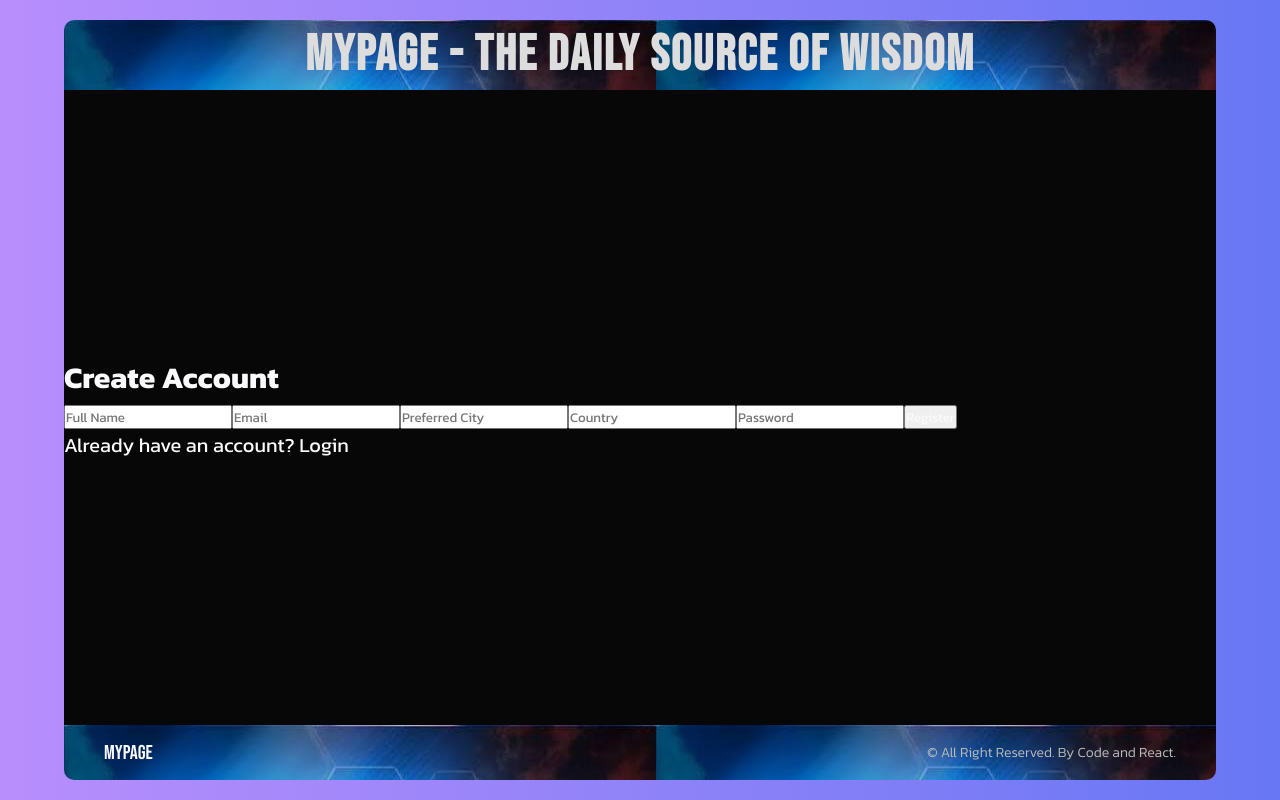
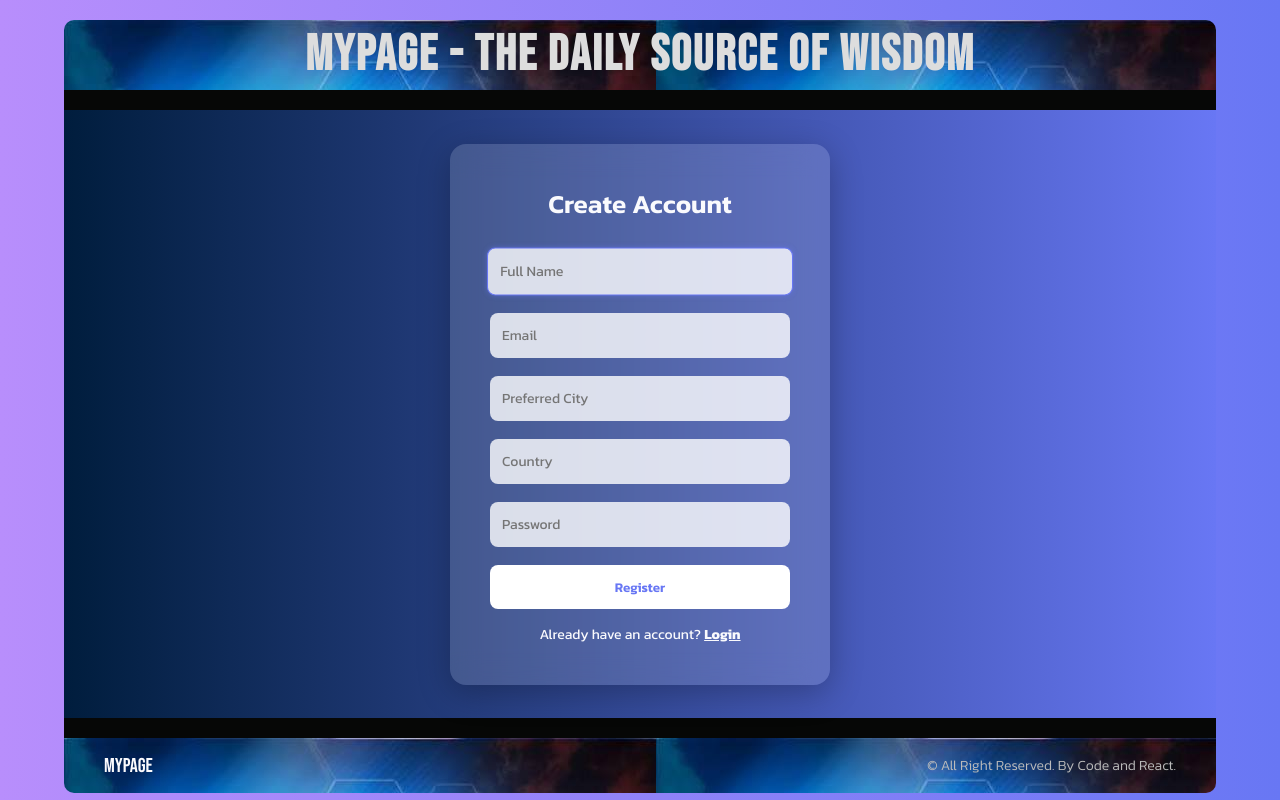
Before and after one commit to Viji-qmofi/MyPage2-Vijayalakshmi-R, a React (Vite) app in the folder react-news-app/: page /register in a window 1280 px wide. Built offline with nearby package versions, Linux system fonts and the light colour scheme.

Commit message:
Stlye fixed

```diff
--- a/react-news-app/src/components/Pages/Register.jsx
+++ b/react-news-app/src/components/Pages/Register.jsx
@@ -68,15 +68,15 @@ export default function Register() {
   };
 
   return (
-    <div className="auth-container">
-      <div className="auth-card">
-        <h2 className="auth-title">Create Account</h2>
-            <form className="auth-form" onSubmit={handleSubmit}>
+    <div className="profile-container">
+      <div className="profile-card">
+        <h2 className="profile-title">Create Account</h2>
+            <form className="profile-form" onSubmit={handleSubmit}>
 
             <input
             ref={usernameRef}
             type="text"
-            className="auth-input"
+            className="profile-input"
             placeholder="Full Name"
             value={form.fullName}
             onChange={(e) =>
@@ -89,7 +89,7 @@ export default function Register() {
 
             <input
             type="email"
-            className="auth-input"
+            className="profile-input"
             placeholder="Email"
             value={form.email}
             onChange={(e) =>
@@ -104,7 +104,7 @@ export default function Register() {
             type="text"
             name="city"
             placeholder="Preferred City"
-            className="auth-input"
+            className="profile-input"
             onChange={(e) =>
                   setForm({ ...form, city: e.target.value })
             }
@@ -114,7 +114,7 @@ export default function Register() {
             type="text"
             name="country"
             placeholder="Country"
-            className="auth-input"
+            className="profile-input"
             onChange={(e) =>
                   setForm({ ...form, country: e.target.value })
             }
@@ -122,7 +122,7 @@ export default function Register() {
 
             <input
             type="password"
-            className="auth-input"
+            className="profile-input"
             placeholder="Password"
             value={form.password}
             onChange={(e) =>
@@ -133,12 +133,12 @@ export default function Register() {
             <span className="error">{errors.password}</span>
             )}
 
-            <button type="submit" className="auth-button">
+            <button type="submit" className="profile-button">
                   Register
             </button>
       </form>
 
-        <div className="auth-link">
+        <div className="profile-link">
           Already have an account?{" "}
           <span onClick={() => navigate("/")}>
             Login
--- a/react-news-app/src/styles/Auth.css
+++ b/react-news-app/src/styles/Auth.css
@@ -1,5 +1,5 @@
 /* Full page layout */
-.profile-container {
+.profile1-container {
   min-height: 100vh;
   display: flex;
   justify-content: center;
@@ -7,6 +7,18 @@
   background: linear-gradient(to right, #b88efc, #6877f4);
   font-family: 'Segoe UI', sans-serif;
   animation: gradientFade 1.5s ease-in-out;
+}
+
+.profile-container {
+  flex: 1;
+  min-height: 80%;;
+  display: flex;
+  flex-direction: column;
+  align-items: center;
+  justify-content: center;
+  background: linear-gradient(to right, #001d3d, #6877f4);
+  animation: gradientFade 1.5s ease-in-out;
+  padding: 5rem 1rem 5rem;
 }
 
 /* Glass card */
```
